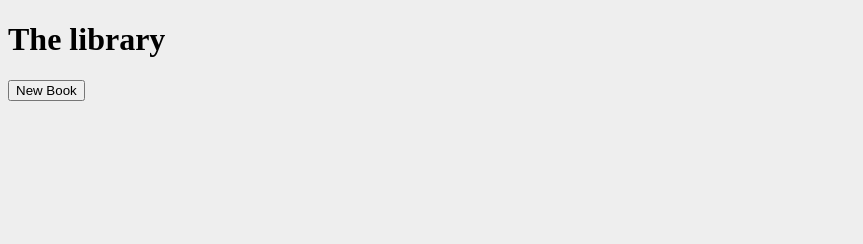
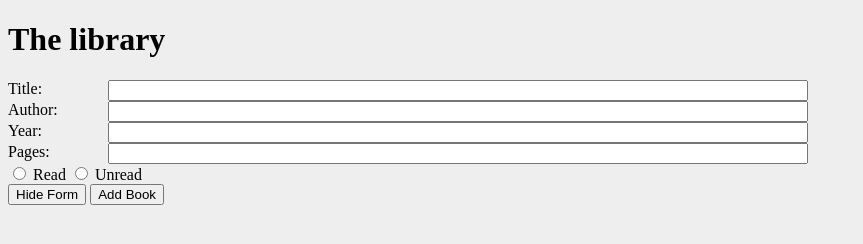
Before and after one commit to YesSeri/library, a plain HTML site: page index.html in a window 1280 px wide. Both pictures are taken after a click on the button "New Book". Shown: the whole page, without its empty margins (0-863 px from the left). Drawn offline with Linux system fonts and the light colour scheme.

Commit message:
add book to library and showing in table works

```diff
--- a/index.html
+++ b/index.html
@@ -10,24 +10,30 @@
   <h1>The library</h1>
   <table>
   </table>
-  <form>
-    <label for="fname">First name:</label>
-    <input type="text" id="fname" name="fname">
+  <form class='hidden'>
+    <div class='form-text-div'>
+      <label for="title">Title:</label>
+      <input type="text" id="title" name="title">
 
-    <label for="lname">Last name:</label>
-    <input type="text" id="lname" name="lname">
+      <label for="author">Author:</label>
+      <input type="text" id="author" name="author">
 
+      <label for="year">Year:</label>
+      <input type="number" id="year" name="year">
 
-    <label for="pages">Pages:</label>
-    <input type="number" id="pages" name="pages">
-
-    <input type="radio" id="read" name="read" value="read">
-    <label for="read">Read</label>
-
-    <input type="radio" id="unread" name="unread" value="unread">
-    <label for="unread">Unread</label>
+      <label for="pages">Pages:</label>
+      <input type="number" id="pages" name="pages">
+    </div>
+    <div class='form-other-div'>
+      <input type="radio" id="read" name="read-status">
+      <label for="read">Read</label>
+      <input type="radio" id="unread" name="read-status">
+      <label for="unread">Unread</label>
+    </div>
   </form>
-  <button id='book-button'>New Book</button>
+  <button id='new-book-button'>New Book</button>
+  <button id='hide-form-button' class='hidden'>Hide Form</button>
+  <button id='add-book-button' class='hidden'>Add Book</button>
   <script src="./scripts.js"></script>
 </body>
 
--- a/scripts.js
+++ b/scripts.js
@@ -8,11 +8,8 @@ function Book(title, author, year, pages, read) {
   this.read = read
 }
 
-function addBookToLibrary() {
-  const book = new Book(title, author, year, pages, read)
-
+function addBookToLibrary(book) {
   library.push(book)
-
 }
 
 function createHeader(table) {
@@ -27,7 +24,7 @@ function createHeader(table) {
   }
 }
 function createRows(table) {
-  for (let book of library) {
+  for (const book of library) {
     let row = table.insertRow()
     for (key in book) {
       let cell = row.insertCell()
@@ -37,16 +34,49 @@ function createRows(table) {
   }
 }
 function displayBooks(table) {
+  table.innerHTML = ""
   createHeader(table)
   createRows(table)
 }
-function displayForm(){
+function displayForm() {
   const form = document.querySelector('form')
-  form.classList.toggle('hidden')
+  const newBookButton = document.querySelector('#new-book-button')
+  const addBookButton = document.querySelector('#add-book-button')
+  const hideFormButton = document.querySelector('#hide-form-button')
+  show(form)
+  hide(newBookButton)
+  show(hideFormButton)
+  show(addBookButton)
 }
-const table = document.querySelector('table')
-const bookButton = document.querySelector('#book-button')
+function submitForm() {
+  const book = createBook()
+  addBookToLibrary(book)
+}
 
-bookButton.addEventListener('click', function (event){
-  displayForm();
-})
+function createBook() {
+  const title = document.querySelector('#title').value
+  const author = document.querySelector('#author').value
+  const year = document.querySelector('#year').value
+  const pages = document.querySelector('#pages').value
+  const read = document.querySelector('#read').checked
+  return new Book(title, author, year, pages, read)
+}
+function hide(el) {
+  el.classList.add('hidden')
+}
+function show(el) {
+  el.classList.remove('hidden')
+}
+function addEventListeners() {
+  const newBookButton = document.querySelector('#new-book-button')
+  const addBookButton = document.querySelector('#add-book-button')
+  newBookButton.addEventListener('click', function (event) {
+    displayForm();
+  })
+  addBookButton.addEventListener('click', function (event) {
+    submitForm();
+    const table = document.querySelector('table')
+    displayBooks(table)
+  })
+}
+addEventListeners();
--- a/styles.css
+++ b/styles.css
@@ -4,8 +4,13 @@ html{
 
 form{
   max-width:800px;
+}
+.form-text-div{
   display:grid;
   grid-template-columns: 100px 1fr;
+}
+.form-other-div{
+  display: inline-block;
 }
 .hidden{
   display:none;
```
